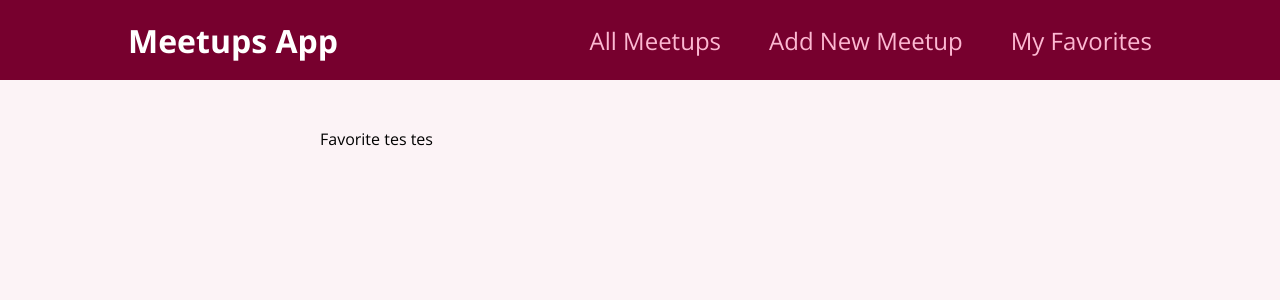
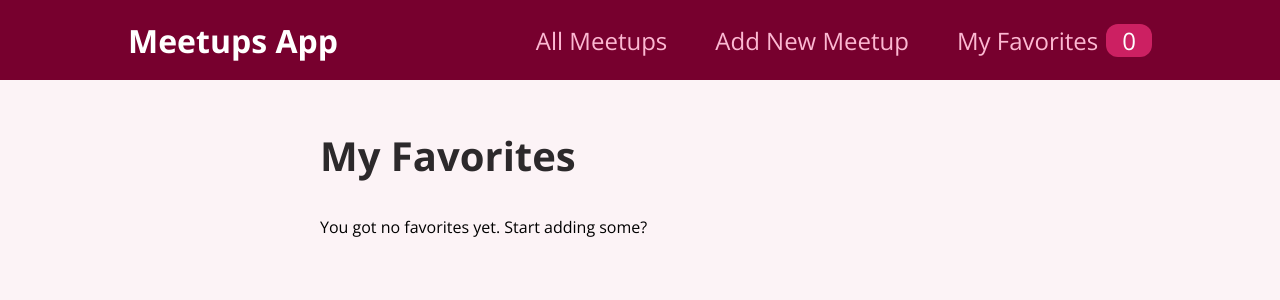
Before and after one commit to luttfimohamad/meetups, a React (Create React App) app: page /favorites in a window 1280 px wide. Shown: the top 300 px of the page. Built offline with nearby package versions, Linux system fonts and the light colour scheme.

Commit message:
Implement Favorites feature in MainNavigation and Favorite components

```diff
--- a/src/components/layout/MainNavigation.js
+++ b/src/components/layout/MainNavigation.js
@@ -1,8 +1,13 @@
 import React from 'react';
 import { Link } from 'react-router-dom';
 import classes from './MainNavigation.module.css';
+import { useContext } from 'react';
+import FavoritesContext from '../../store/favorites-context';
 
 export default function MainNavigation() {
+  const favoritesCtx = useContext(FavoritesContext);
+  const totalFavorites = favoritesCtx.totalFavorites;
+
   return (
     <header className={classes.header}>
       <div className={classes.logo}>Meetups App</div>
@@ -15,7 +20,10 @@
             <Link to="/new-meetup">Add New Meetup</Link>
           </li>
           <li>
-            <Link to="/favorites">My Favorites</Link>
+            <Link to="/favorites">
+              My Favorites
+              <span className={classes.badge}>{totalFavorites}</span>
+            </Link>
           </li>
         </ul>
       </nav>
--- a/src/page/Favorite.js
+++ b/src/page/Favorite.js
@@ -1,5 +1,23 @@
 import React from 'react';
+import { useContext } from 'react';
+import FavoritesContext from '../store/favorites-context';
+import MeetUpList from '../components/meetups/MeetUpList';
 
 export default function Favorite() {
-  return <div>Favorite tes tes</div>;
+  const favoritesCtx = useContext(FavoritesContext);
+
+  let content;
+
+  if (favoritesCtx.totalFavorites === 0) {
+    content = <p>You got no favorites yet. Start adding some?</p>;
+  } else {
+    content = <MeetUpList meetups={favoritesCtx.favorites} />;
+  }
+
+  return (
+    <section>
+      <h1>My Favorites</h1>
+      {content}
+    </section>
+  );
 }
```
